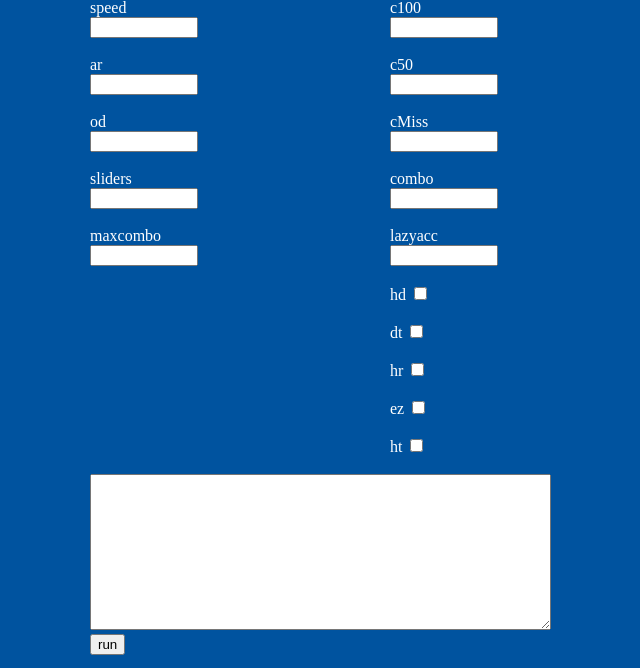
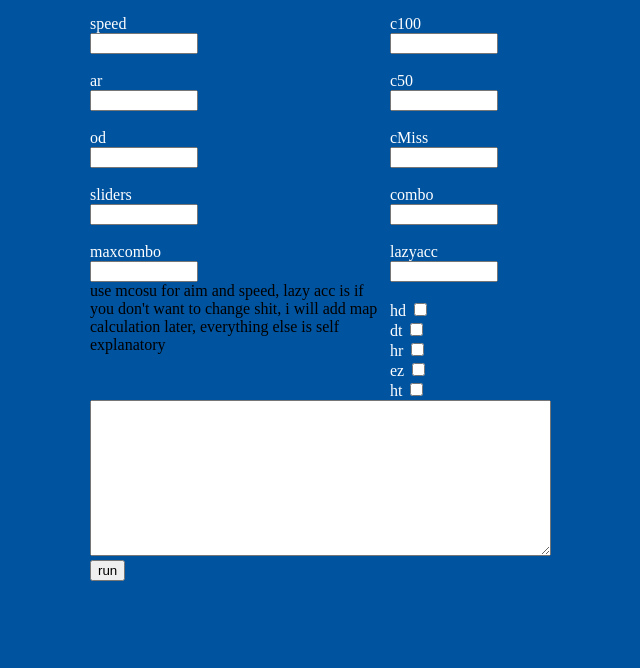
Before and after one commit to creatorl2/bag103-pp-, a plain HTML site: page index.html in a window 1280 px wide. Shown: the part 132-800 px from the top of the page, without its empty margins (250-890 px from the left). Drawn offline with Linux system fonts and the light colour scheme.

Commit message:
Update index.html

```diff
--- a/index.html
+++ b/index.html
@@ -56,20 +56,21 @@
             </div>
             <label for="hd">hd</label>
             <input type="checkbox" id="hd" name="hd"><br>
-            <br>
+
             <label for="dt">dt</label>
             <input type="checkbox" id="dt" name="dt"><br>
-            <br>
+
             <label for="hr">hr</label>
             <input type="checkbox" id="hr" name="hr"><br>
-            <br>
+
             <label for="ez">ez</label>
             <input type="checkbox" id="ez" name="ez"><br>
-            <br>
+
             <label for="ht">ht</label>
             <input type="checkbox" id="ht" name="ht"><br>
-            <br>
+
         </div>
+        <p> use mcosu for aim and speed, lazy acc is if you don't want to change shit, i will add map calculation later, everything else is self explanatory </p>
         <br>
         <textarea name="output" id="output" cols="55" rows="10">
         </textarea>
```
